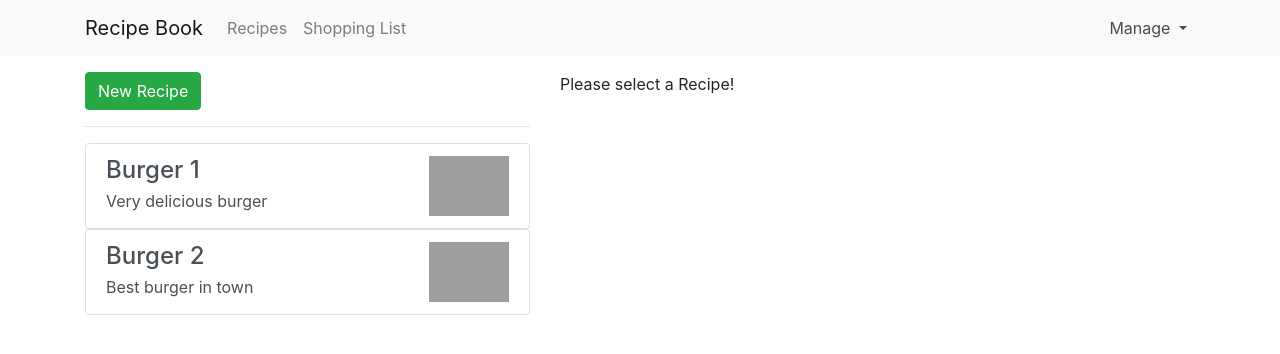
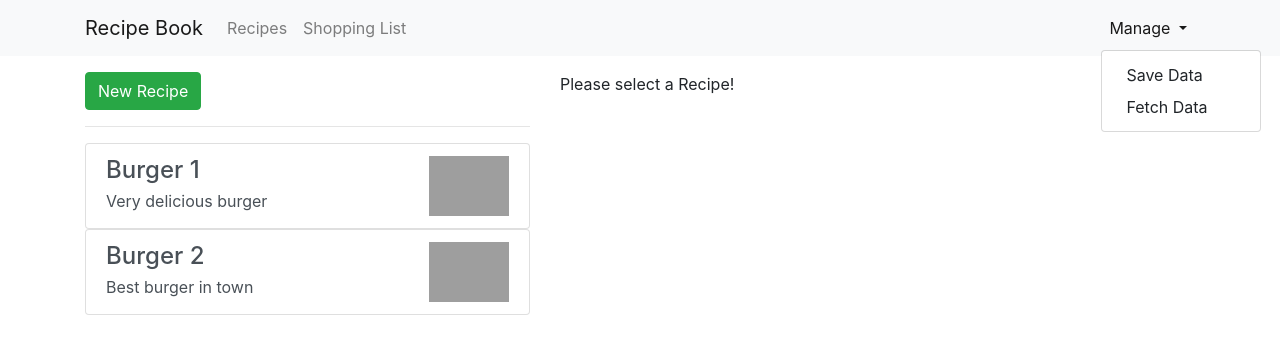
Before and after one commit to zavin27/Angular-7-project, an Angular app: page / in a window 1280 px wide. Both pictures are taken after a click on the button "Manage". Shown: the top 354 px of the page. Built offline with nearby package versions, Linux system fonts and the light colour scheme; grey boxes are pictures that could not be loaded.

Commit message:
added dropdown directive for dropdown buttons

```diff
--- a/src/app/app.module.ts
+++ b/src/app/app.module.ts
@@ -9,6 +9,7 @@ import { RecipeDetailComponent } from './recipes/recipe-detail/recipe-detail.com
 import { RecipeItemComponent } from './recipes/recipe-list/recipe-item/recipe-item.component';
 import { ShoppingListComponent } from './shopping-list/shopping-list.component';
 import { ShoppingEditComponent } from './shopping-list/shopping-edit/shopping-edit.component';
+import {DropdownDirective} from './shared/dropdown.directive';
 
 @NgModule({
   declarations: [
@@ -19,7 +20,8 @@ import { ShoppingEditComponent } from './shopping-list/shopping-edit/shopping-ed
     RecipeDetailComponent,
     RecipeItemComponent,
     ShoppingListComponent,
-    ShoppingEditComponent
+    ShoppingEditComponent,
+    DropdownDirective
   ],
   imports: [
     BrowserModule,
--- a/src/app/header/header.component.html
+++ b/src/app/header/header.component.html
@@ -11,10 +11,14 @@
         </li>
       </ul>
       <ul class="nav navbar-nav ml-auto">
-        <li class="nav-item dropdown ">
+        <li [childIndex]="1" [hasUL]="true" appDropdown class="nav-item dropdown">
           <a class="nav-link dropdown-toggle" href="#" role="button">
             Manage
           </a>
+          <ul class="dropdown-menu">
+            <a class="dropdown-item" href="#">Save Data</a>
+            <a class="dropdown-item" href="#">Fetch Data</a>
+          </ul>
         </li>
       </ul>
     </div>
--- a/src/app/recipes/recipe-detail/recipe-detail.component.html
+++ b/src/app/recipes/recipe-detail/recipe-detail.component.html
@@ -10,7 +10,7 @@
 </div>
 <div class="row">
   <div class="col-12">
-    <div class="btn-group">
+    <div class="btn-group" appDropdown [hasUL]="true" [childIndex]="1">
       <button class="btn btn-primary dropdown-toggle" type="button">Manage Recipe</button>
       <ul class="dropdown-menu">
         <a href="#" class="dropdown-item">To Shopping list</a>
--- /dev/null
+++ b/src/app/shared/dropdown.directive.ts
@@ -0,0 +1,25 @@
+import {Directive, ElementRef, HostBinding, HostListener, Input} from '@angular/core';
+
+@Directive({
+  selector: '[appDropdown]'
+})
+export class DropdownDirective {
+  @HostBinding('class.show') isOpen = false;
+  @Input() hasUL = false;
+  @Input() childIndex: number;
+
+  constructor(private el: ElementRef) {
+  }
+
+  @HostListener('click') toggleOpen() {
+    this.isOpen = !this.isOpen;
+    if (this.hasUL) {
+      const child: HTMLUListElement = this.el.nativeElement.children[this.childIndex];
+      if (child.classList.contains('show')) {
+        child.classList.remove('show');
+      } else {
+        child.classList.add('show');
+      }
+    }
+  }
+}
```
